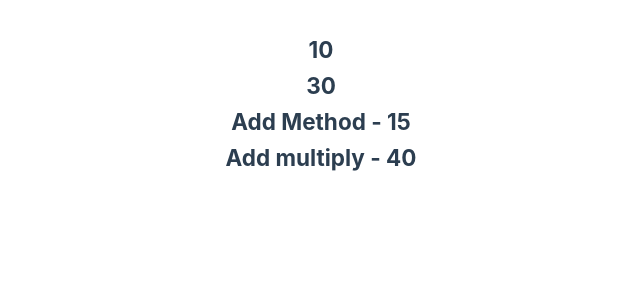
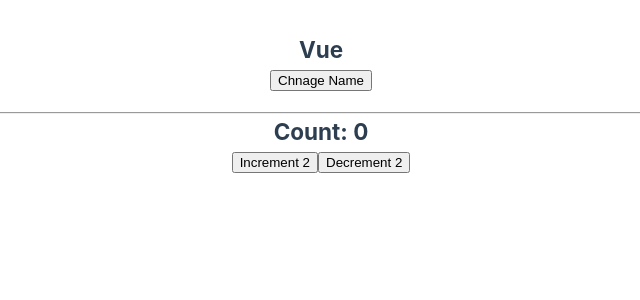
Before and after one commit to fizipan/vue-basic, a Vue app: page / in a window 1280 px wide. Shown: the top 300 px of the page, without its empty margins (319-959 px from the left). Built offline with nearby package versions, Linux system fonts and the light colour scheme.

Commit message:
event-handling

```diff
--- a/src/App.vue
+++ b/src/App.vue
@@ -1,8 +1,14 @@
 <template>
-  <h2>{{ 2 + 3 + 5 }}</h2>
-  <h2>{{ 5 + 10 + 15 }}</h2>
-  <h2>Add Method - {{ add(2, 3, 10) }}</h2>
-  <h2>Add multiply - {{ multiply(20) }}</h2>
+  <h2>{{ name }}</h2>
+  <div>
+    <button @click="changeName($event), increment(2, $event)">Chnage Name</button>
+  </div>
+  <hr />
+  <h2>Count: {{ count }}</h2>
+  <div>
+    <button @click="increment(2, $event)">Increment 2</button>
+    <button @click="decrement(2, $event)">Decrement 2</button>
+  </div>
 </template>
 
 <script>
@@ -10,15 +16,26 @@
   name: "App",
   data() {
     return {
-      baseMultiplier: 2,
+      name: "Vue",
+      count: 0,
     }
   },
   methods: {
-    add(a, b, c) {
-      return a + b + c
+    changeName(e) {
+      this.name = "Hafizh"
+      console.log(e)
     },
-    multiply(num) {
-      return num * this.baseMultiplier
+    increment(num, event) {
+      this.count += num
+      console.log(event)
+    },
+    decrement(num, event) {
+      if (this.count > 0) {
+        this.count -= num
+        console.log(event)
+      } else {
+        alert("Count cannot be less than 0")
+      }
     },
   },
 }
```
